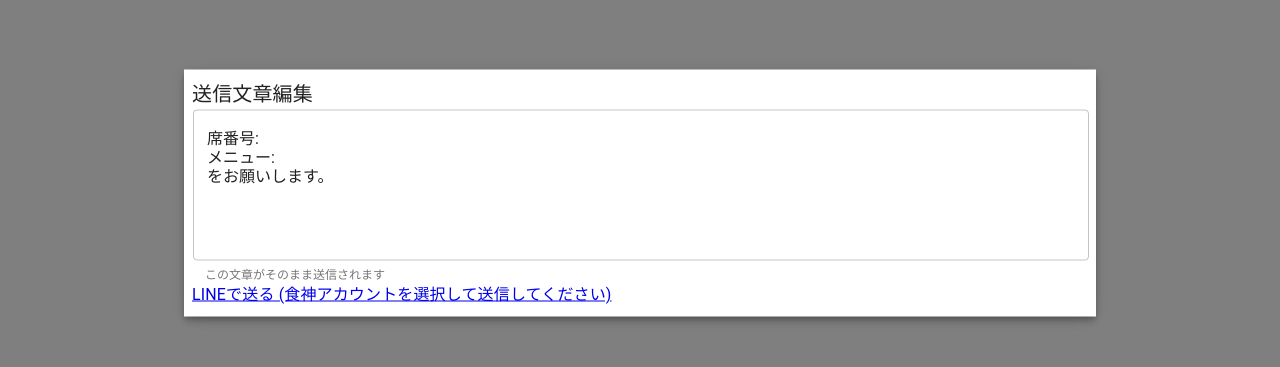
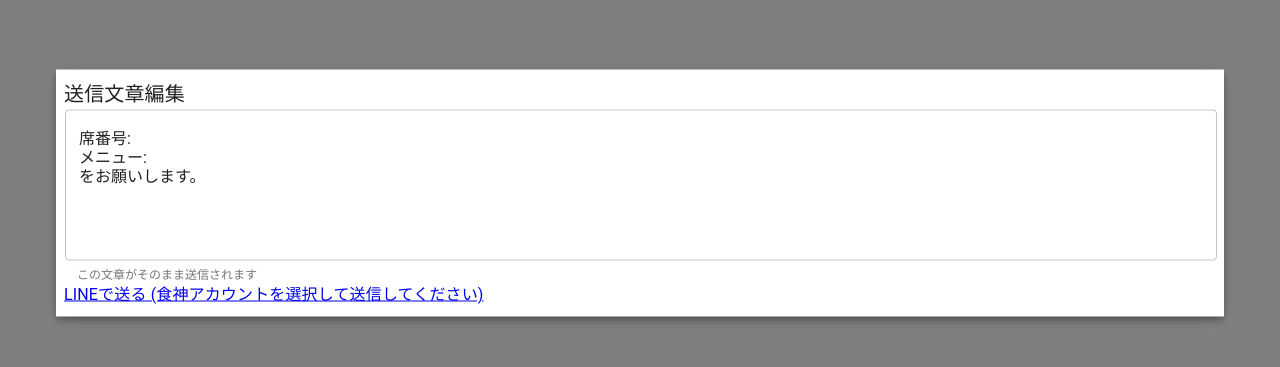
Before and after one commit to shokujinjp/web-menu, a React (Vite) app: page / in a window 1280 px wide. Both pictures are taken after a click on the button "shopping_cart". Shown: the part 207-574 px from the top of the page. Built offline with nearby package versions, Linux system fonts and the light colour scheme; no server answers.

Commit message:
change modal size

```diff
--- a/src/menu_card_modal.tsx
+++ b/src/menu_card_modal.tsx
@@ -21,7 +21,7 @@ const styles = (theme: Theme) =>
   createStyles({
     paper: {
       position: "absolute",
-      width: "70%",
+      width: "90%",
       backgroundColor: theme.palette.background.paper,
       boxShadow: theme.shadows[5],
       padding: theme.spacing.unit * 1,
--- a/src/ordar_modal.tsx
+++ b/src/ordar_modal.tsx
@@ -35,7 +35,7 @@ const styles = (theme: Theme) =>
   createStyles({
     paper: {
       position: "absolute",
-      width: "70%",
+      width: "90%",
       backgroundColor: theme.palette.background.paper,
       boxShadow: theme.shadows[5],
       padding: theme.spacing.unit * 1,
@@ -56,9 +56,9 @@ class OrdarModal extends React.Component<Props, State> {
     };
   }
 
-  defaultMsg(menus: Menu[]) {
+  defaultMsg(cart: Menu[]) {
     var msg = "席番号: \nメニュー:\n";
-    menus.map((menu: Menu) => {
+    cart.map((menu: Menu) => {
       msg += "- " + menu.name + "\n";
     });
 
```
